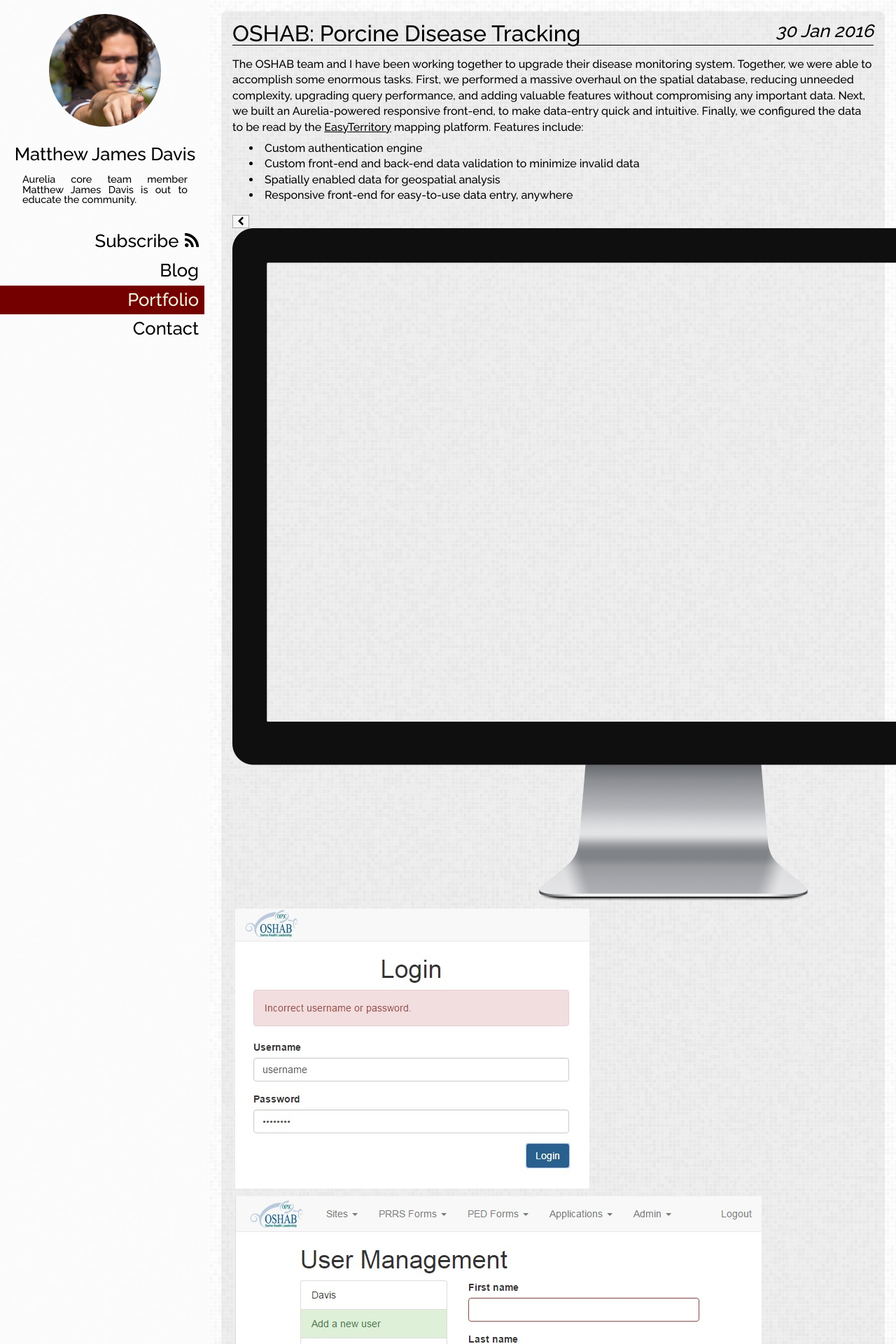
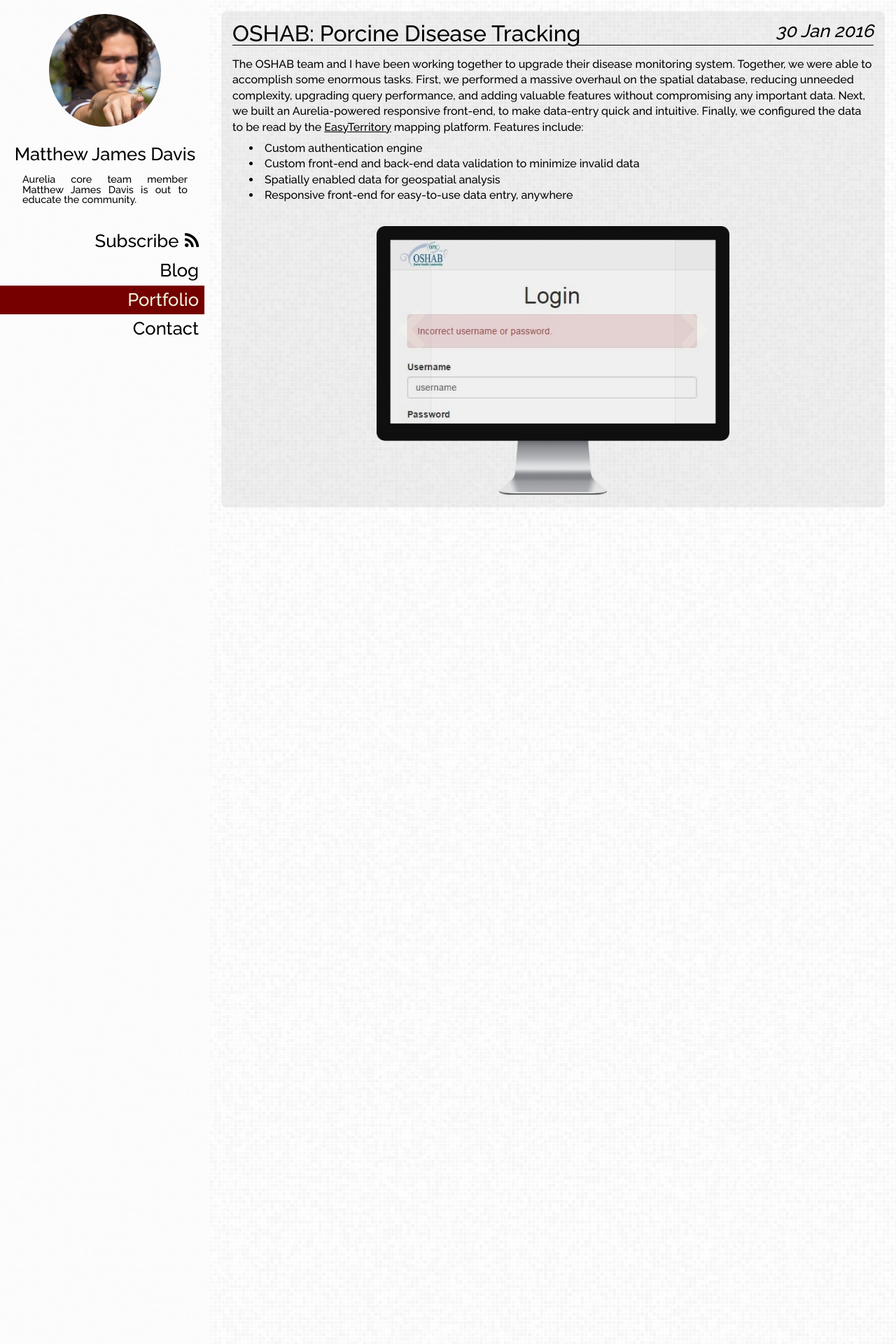
Before and after one commit to davismj/davismj.github.io, a Jekyll site: the page built from _posts/2016-1-30-oshab.md, in a window 1280 px wide. Shown: the top 1920 px of the page at 70% size. Built offline with Jekyll 4.4.1, drawn with Linux system fonts in a browser that asks for light colours; nearby versions of some CDN libraries; comment, search, counter and statistics services are not loaded.

Commit message:
Fix: Correct screenshot styles
I changed them on foursails but did not change them here, and as a result
they were broken for an awful long time. I implemented them here, and
also correct the slideshow logic to properly set new timeouts after
user clicks, instead of a constant scroll in addition to user clicks.

```diff
--- a/_posts/2016-1-30-oshab.md
+++ b/_posts/2016-1-30-oshab.md
@@ -41,18 +41,23 @@
     var first = document.querySelector('.screenshots a:first-of-type');
     var count = document.querySelectorAll('.screenshots a').length;
     var current = 0;
+    var timeout;
 
     prev.addEventListener('click', function() {
       current = (count + current - 1) % count;
       first.style.marginLeft = (-100 * current - 1.9) + '%';
+      clearTimeout(timeout);
+      timeout = setTimeout(function() { next.click(); }, 10000);
     });
 
     next.addEventListener('click', function() {
       current = (count + current + 1) % count;
       first.style.marginLeft = (-100 * current - 1.9) + '%';
+      clearTimeout(timeout);
+      timeout = setTimeout(function() { next.click(); }, 5000);
     });
 
-    setInterval(function() { next.click(); }, 5000);
+    timeout = setTimeout(function() { next.click(); }, 5000);
 
   </script>
-</div>`
+</div>
--- a/desktop.scss
+++ b/desktop.scss
@@ -6,9 +6,48 @@
 //
 
 @import "_variables";
+@import "_animation";
 
 html {
   font-size: 100%;
+}
+
+.screenshots {
+  width: 504px;
+  height: 386px;
+  margin: auto;
+
+  button {
+    margin-top: 20px;
+    height: 262px;
+    opacity: 0.2;
+    @include transition('opacity 0.3s');
+
+    &:hover {
+      opacity: 0.8;
+    }
+
+    &.prev,
+    &:first-child {
+      margin-left: 20px;
+    }
+
+    &.next,
+    &:last-child {
+      margin-right: 20px;
+    }
+  }
+
+  .images {
+    width: 464px;
+    height: 386px;
+    margin: 20px;
+
+    > a {
+      width: 464px;
+      height: 262px;
+    }
+  }
 }
 
 nav {
--- a/mobile.scss
+++ b/mobile.scss
@@ -17,6 +17,37 @@
 
 body {
   z-index: -1;
+}
+
+.screenshots {
+  width: 100%;
+
+  button {
+    height: 67.2%;
+    margin-top: 3.8%;
+    opacity: 0.5;
+
+    &.prev,
+    &:first-child {
+      margin-left: 3.8%;
+    }
+
+    &.next,
+    &:last-child {
+      margin-right: 3.8%;
+    }
+  }
+
+  .images {
+    height: 67.2%;
+    width: 92.4%;
+    margin: 3.8%;
+
+    > a {
+      max-height: 100%;
+      max-width: 100%;
+    }
+  }
 }
 
 nav {
--- a/style.scss
+++ b/style.scss
@@ -74,16 +74,78 @@
 }
 
 .screenshots {
+  position: relative;
+  overflow: hidden;
+  white-space: nowrap;
 
-  a {
-    display: inline-block;
-    margin: $unit/2;
-    text-decoration: none;
+  &:not(:first-child) {
+    margin-top: 2rem;
+  }
+
+  button {
+    position: absolute;
+    top: 0;
+    z-index: 1;
+    border-radius: 0;
+    padding: 0 5px;
+    background: $bg-2;
+    color: $bg-2-text;
+    font-size: 4rem;
+
+    &.prev,
+    &:first-child {
+      left: 0;
+    }
+
+    &.next,
+    &:last-child {
+      right: 0;
+    }
+  }
+
+  .images {
+    position: absolute;
+    top: 0;
+    left: 0;
+    z-index: -1;
+    overflow: hidden;
+
+    > a {
+      display: inline-block;
+      vertical-align: top;
+      text-decoration: none;
+      overflow: hidden;
+      @include transition('margin-left 1s ease-in-out');
+
+      > img {
+        width: 100%;
+      }
+    }
+  }
+
+  .monitor {
+    pointer-events: none;
+
+    > img {
+      max-height: 100%;
+      max-width: 100%;
+    }
   }
 }
 
-* + .screenshots {
-  margin-top: 2*$unit;
+.video {
+  position: relative;
+  padding-bottom: 56.25%;
+  padding-top: 25px;
+  height: 0;
+
+  iframe {
+    position: absolute;
+    top:0;
+    left:0;
+    height:100%;
+    width:100%;
+  }
 }
 
 label, input {
```
Also changed, not shown: _posts/2017-1-25-aurelia-cli-bootstrap.md (+1 -1 lines), images/blog/2017-1-25-aurelia-cli-bootstrap.jpg (renamed from images/blog/2016-1-25-aurelia-cli-bootstrap.jpg).
